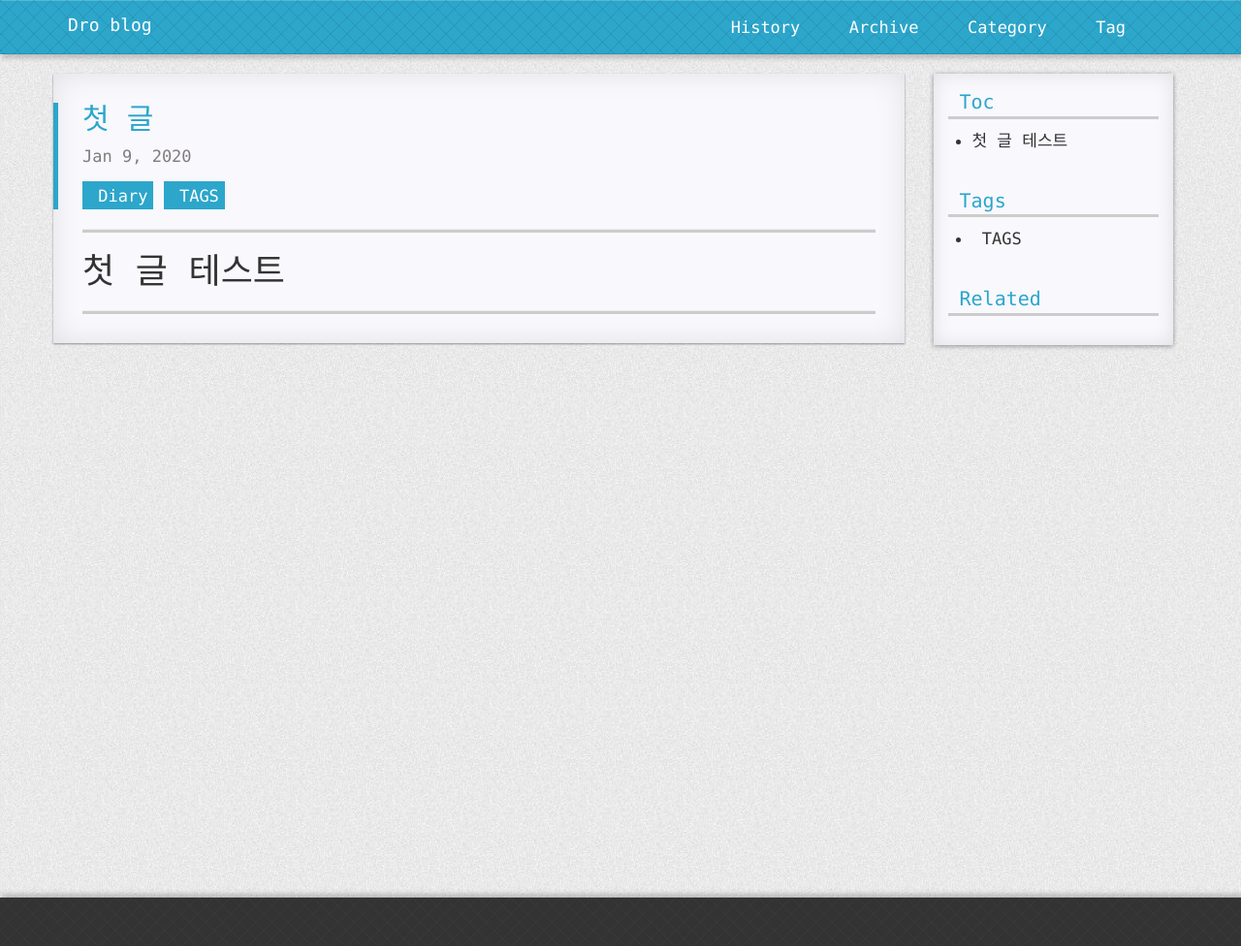
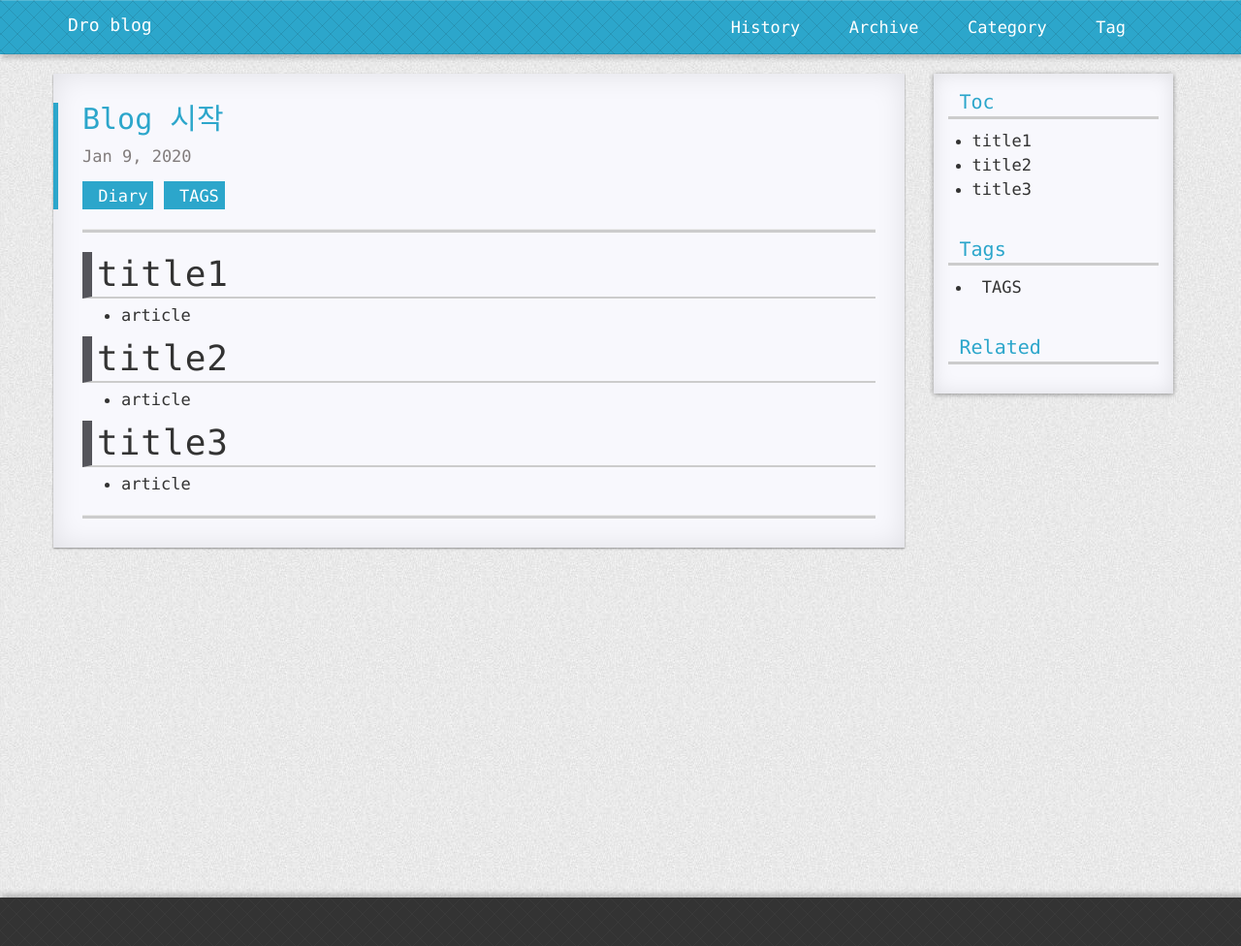
Before and after one commit to andurogit/andurogit.github.io, a Jekyll site: the page built from _posts/2020-01-09-start-blog.md, in a window 1280 px wide. Shown: the whole page at 97% size. Built offline with Jekyll 4.4.1, drawn with Linux system fonts in a browser that asks for light colours; nearby versions of some CDN libraries; a style sheet for code colours, icons or effects is not loaded.

Commit message:
title css

```diff
--- a/_posts/2020-01-09-orga-pl-mig.md
+++ b/_posts/2020-01-09-start-blog.md
@@ -1,6 +1,6 @@
 ---
 layout: post
-title:  "첫 글"
+title:  "Blog 시작"
 date:   2020-01-09 11:00:00 +0900
 categories: Diary
 tag: [TAGS]
@@ -9,4 +9,14 @@ tag: [TAGS]
 * TOC
 {:toc}
 
-# 첫 글 테스트
+# title1
+
+* article
+
+# title2
+
+* article
+
+# title3
+
+* article
--- a/static/css/post.css
+++ b/static/css/post.css
@@ -1,20 +1,20 @@
-.post table{
-    border-top:2px solid #777;
+.post table {
+  border-top: 2px solid #777;
   border-bottom: 2px solid #777;
   margin: 8px 0;
 }
-.post table thead{
+.post table thead {
   border-bottom: 1px dashed #777;
   background-color: #aaa;
-    color:#fff;
+  color: #fff;
 }
-.post table th{
+.post table th {
   padding: 2px 10px;
 }
-.post table tr:nth-child(2n){
-    background-color: #E5EAED;
+.post table tr:nth-child(2n) {
+  background-color: #e5eaed;
 }
-.post table td{
+.post table td {
   padding: 2px 10px;
   vertical-align: top;
 }
@@ -22,20 +22,20 @@
 /* post
  * post articles area
  */
-.post header{
+.post header {
   margin-left: -30px;
   padding-left: 25px;
   border-left: 5px solid #2ca6cb;
   line-height: 1.5;
 }
-.post header h2{
+.post header h2 {
   color: #2ca6cb;
 }
-.post header p.post-meta{
+.post header p.post-meta {
   color: #817c7c;
 }
 
-.post header p.post-tag a{
+.post header p.post-tag a {
   display: inline-block;
   background: #2ca6cb;
   color: #fff;
@@ -44,21 +44,21 @@
   margin-top: 2px;
 }
 
-.post img{
+.post img {
   max-width: 100%;
   vertical-align: middle;
 
-    -webkit-box-shadow: 0 0 5px 2px rgba(0,0,0,0.1);
-    -moz-box-shadow: 0 0 5px 2px rgba(0,0,0,0.1);
-    -o-box-shadow: 0 0 5px 2px rgba(0,0,0,0.1);
-    box-shadow: 0 0 5px 2px rgba(0,0,0,0.1);
+  -webkit-box-shadow: 0 0 5px 2px rgba(0, 0, 0, 0.1);
+  -moz-box-shadow: 0 0 5px 2px rgba(0, 0, 0, 0.1);
+  -o-box-shadow: 0 0 5px 2px rgba(0, 0, 0, 0.1);
+  box-shadow: 0 0 5px 2px rgba(0, 0, 0, 0.1);
 }
 /**
  * Blockquotes
  */
 .post blockquote {
-    border-left: 5px solid #D6DBDF;
-    background: rgba(112,138,153,.1);
+  border-left: 5px solid #d6dbdf;
+  background: rgba(112, 138, 153, 0.1);
   font-size: 100%;
 }
 .post blockquote:last-child {
@@ -71,84 +71,91 @@
   white-space: pre;
 }
 
-.post pre code{
+.post pre code {
   white-space: pre;
 }
 
-@media screen and (min-width: 1200px){
+@media screen and (min-width: 1200px) {
   /**
       * 文章目录相关
       */
   .post ul#markdown-toc {
-        display: none!important;
+    display: none !important;
   }
 }
 
-@media screen and (max-width: 1199px){
-    .content-navigation{
-        display: none!important;
+@media screen and (max-width: 1199px) {
+  .content-navigation {
+    display: none !important;
   }
 
-    .post pre code{
+  .post pre code {
     font-size: 85%;
   }
 }
 
-@media screen and (max-width: 991px){
-    .post pre code{
+@media screen and (max-width: 991px) {
+  .post pre code {
     font-size: 70%;
   }
 }
 
-@media screen and (max-width: 767px){
-    .post header{
+@media screen and (max-width: 767px) {
+  .post header {
     margin-left: -10px;
     padding-left: 5px;
   }
-    .post pre code{
+  .post pre code {
     font-size: 55%;
   }
 }
 
+.content-navigation a:link {
+  color: #333;
+  text-decoration: none;
+} /* 未访问的链接 */
+.content-navigation a:visited {
+  color: #99b;
+} /* 已访问的链接 */
+.content-navigation a:hover {
+  color: #99b;
+} /* 鼠标移动到链接上 */
+.content-navigation a:active {
+  color: #99b;
+} /* 选定的链接 */
 
-.content-navigation a:link {color: #333;text-decoration: none;}		/* 未访问的链接 */
-.content-navigation a:visited {color: #99b  }	/* 已访问的链接 */
-.content-navigation a:hover {color: #99b;}	/* 鼠标移动到链接上 */
-.content-navigation a:active {color: #99b}	/* 选定的链接 */
-
-.content-navigation{
+.content-navigation {
   max-width: 292px;
   padding-left: 30px;
 }
 .content-navigation-header {
   display: block;
-    border-bottom: .1875em solid #ccc;
+  border-bottom: 0.1875em solid #ccc;
   font-size: 20px;
-    color: #2ca6cb;;
+  color: #2ca6cb;
   margin-left: 15px;
   margin-right: 15px;
   padding-top: 15px;
   padding-right: 15px;
 }
-.content-navigation .content-navigation-list{
+.content-navigation .content-navigation-list {
   padding: 10px 0;
 }
 
-.content-navigation .content-navigation-list ul li{
+.content-navigation .content-navigation-list ul li {
   line-height: 25px;
   word-break: break-all;
 }
 
-.boundary{
-   border-bottom: .1875em solid #ccc
+.boundary {
+  border-bottom: 0.1875em solid #ccc;
 }
 
-
 .clickable-header {
-    cursor:pointer;
+  cursor: pointer;
 }
 .clickable-header:hover:after {
-    content: '\f05c';
+  content: "\f05c";
   margin-left: 10px;
 
   font: normal normal normal smaller/1 octicons;
@@ -162,3 +169,75 @@
   -ms-user-select: none;
   user-select: none;
 }
+
+/*
+* h tags custom
+*/
+
+.post h1{
+  border-bottom: 2px solid #ccc;
+  border-left: 10px solid #55555B;
+  padding: 3px 5px;
+  margin: 5px 0;
+  letter-spacing: 1px;
+  word-spacing: 3px;
+}
+
+/*
+.letter{
+    display: inline-block;
+    font-weight: 900;
+    font-size: 8em;
+    margin: 0.2em;
+    position: relative;
+    color: #00B4F1;
+    transform-style: preserve-3d;
+    perspective: 400;
+    z-index: 1;
+  }
+  .letter:before, .letter:after{
+    position:absolute;
+    content: attr(data-letter);
+    transform-origin: top left;
+    top:0;
+    left:0;
+  }
+  .letter, .letter:before, .letter:after{
+    transition: all 0.3s ease-in-out;
+  }
+  .letter:before{
+    color: #fff;
+    text-shadow:
+      -1px 0px 1px rgba(255,255,255,.8),
+      1px 0px 1px rgba(0,0,0,.8);
+    z-index: 3;
+    transform:
+      rotateX(0deg)
+      rotateY(-15deg)
+      rotateZ(0deg);
+  }
+  .letter:after{
+    color: rgba(0,0,0,.11);
+    z-index:2;
+    transform:
+      scale(1.08,1)
+      rotateX(0deg)
+      rotateY(0deg)
+      rotateZ(0deg)
+      skew(0deg,1deg);
+  }
+  .letter:hover:before{
+    color: #fafafa;
+    transform:
+      rotateX(0deg)
+      rotateY(-40deg)
+      rotateZ(0deg);
+  }
+  .letter:hover:after{
+    transform:
+      scale(1.08,1)
+      rotateX(0deg)
+      rotateY(40deg)
+      rotateZ(0deg)
+      skew(0deg,22deg);
+  } */
--- a/static/js/category.js
+++ b/static/js/category.js
@@ -3,9 +3,6 @@ $(document).ready(function() {
 });
 
 /**
- * 分类展示
- * 点击右侧的分类展示时
- * 左侧的相关裂变展开或者收起
  * @return {[type]} [description]
  */
 function categoryDisplay() {
```
Lines whose indentation alone changed are shown as unchanged.
